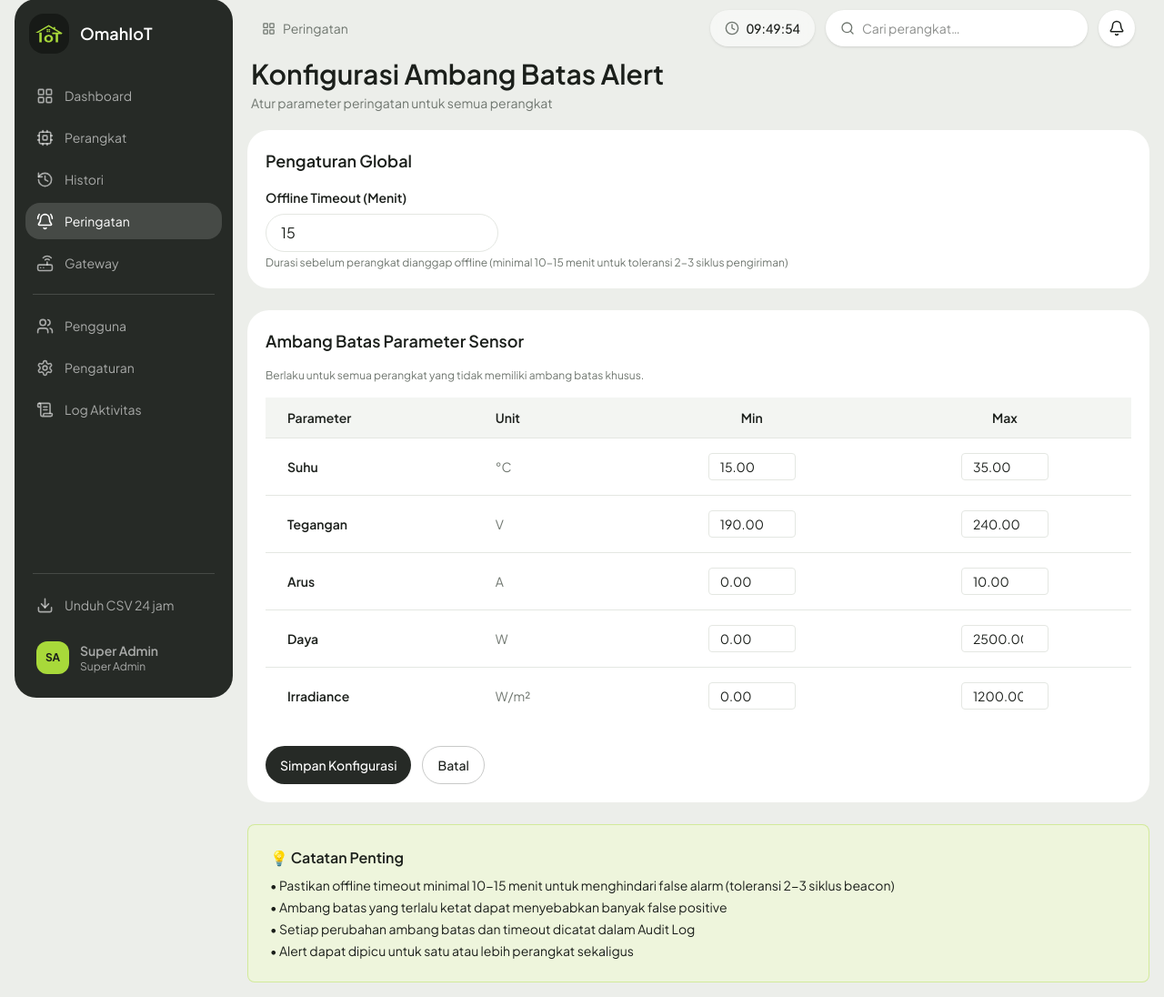
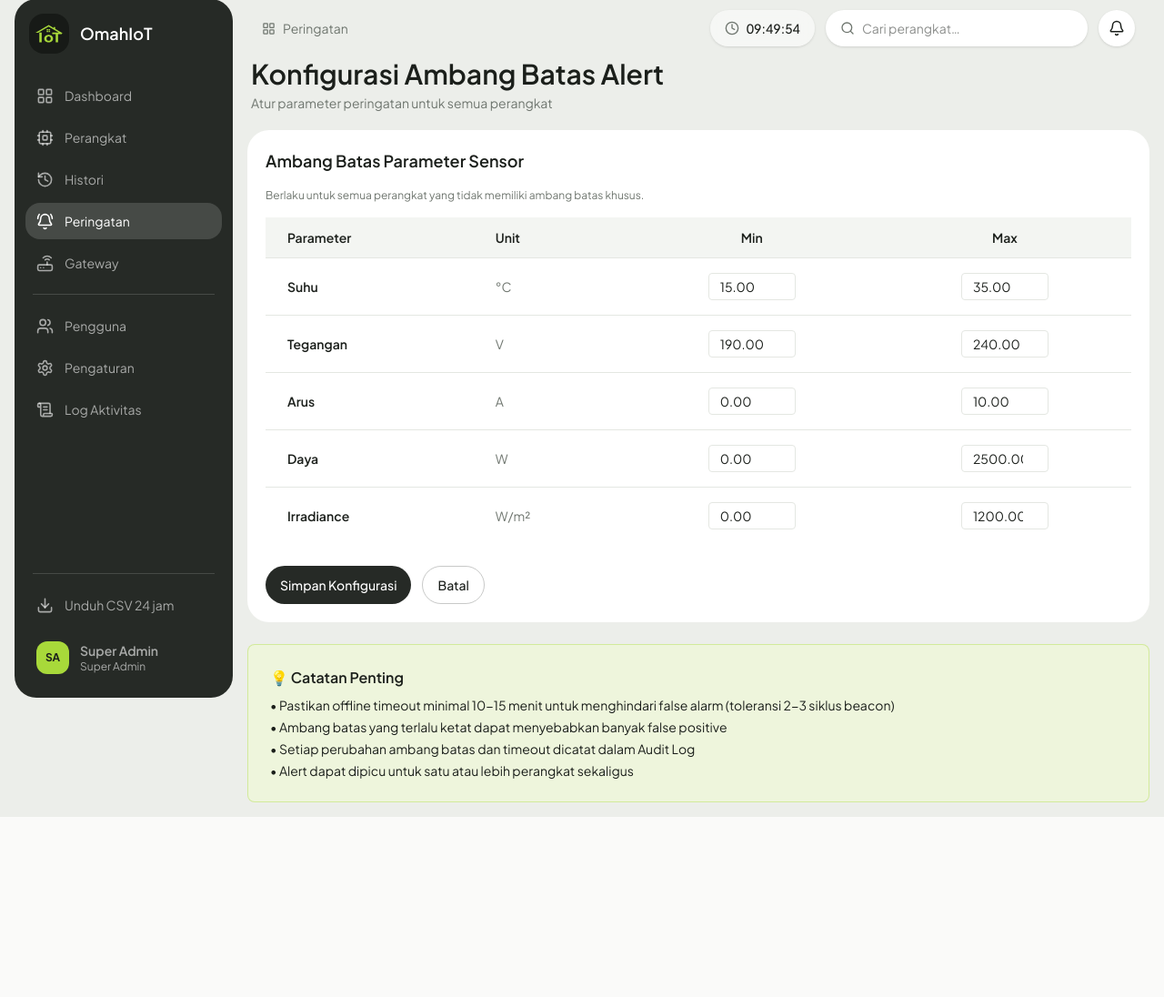
Before and after one commit to bayu3prayitno/dashboard_plts, a Laravel app: page /alerts/configuration in a window 1280 px wide. Shown: the part 17-1113 px from the top of the page at 91% size. After the commit the page ends 915 px from the top, so only its background shows below. Run offline with Laravel 12, Linux system fonts and the light colour scheme; a user stored in the database is signed in; data comes from the database, SQL or seed files in the repository; data that the repository does not hold is empty; style sheets or scripts are compiled from the project's sources.

Commit message:
fix : biarkan pengaturan di pengaturan

```diff
--- a/resources/views/dashboard/alerts/configuration.blade.php
+++ b/resources/views/dashboard/alerts/configuration.blade.php
@@ -7,19 +7,6 @@
 @section('content')
 <form method="POST" action="{{ route('alerts.configuration.update') }}" class="space-y-6">
     @csrf
-
-    <!-- Global Settings -->
-    <div class="card">
-        <h3 class="text-lg font-semibold text-ink mb-4">Pengaturan Global</h3>
-        <div class="space-y-4">
-            <div>
-                <label class="block text-sm font-semibold text-ink mb-2">Offline Timeout (Menit)</label>
-                <input type="number" name="offline_timeout" value="{{ old('offline_timeout', $offlineTimeout) }}" min="5" max="1440" class="w-full md:w-64 px-4 py-2 rounded-full border border-line bg-white outline-none focus:ring-2 focus:ring-primary/15 focus:border-primary" required>
-                <p class="text-xs text-muted mt-1">Durasi sebelum perangkat dianggap offline (minimal 10-15 menit untuk toleransi 2-3 siklus pengiriman)</p>
-                @error('offline_timeout')<p class="text-xs text-red-600 mt-1">{{ $message }}</p>@enderror
-            </div>
-        </div>
-    </div>
 
     <!-- Threshold Settings -->
     <div class="card">
```
